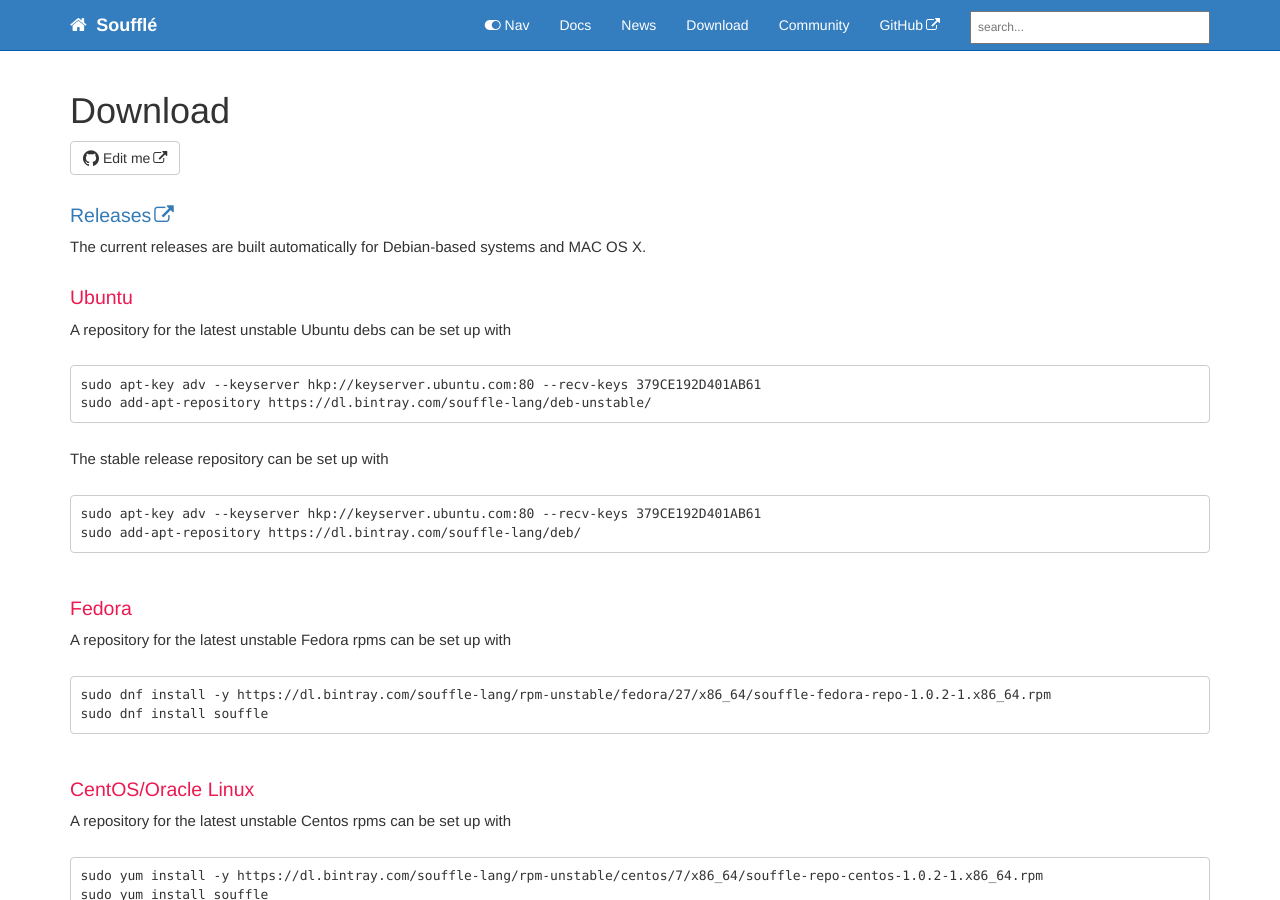
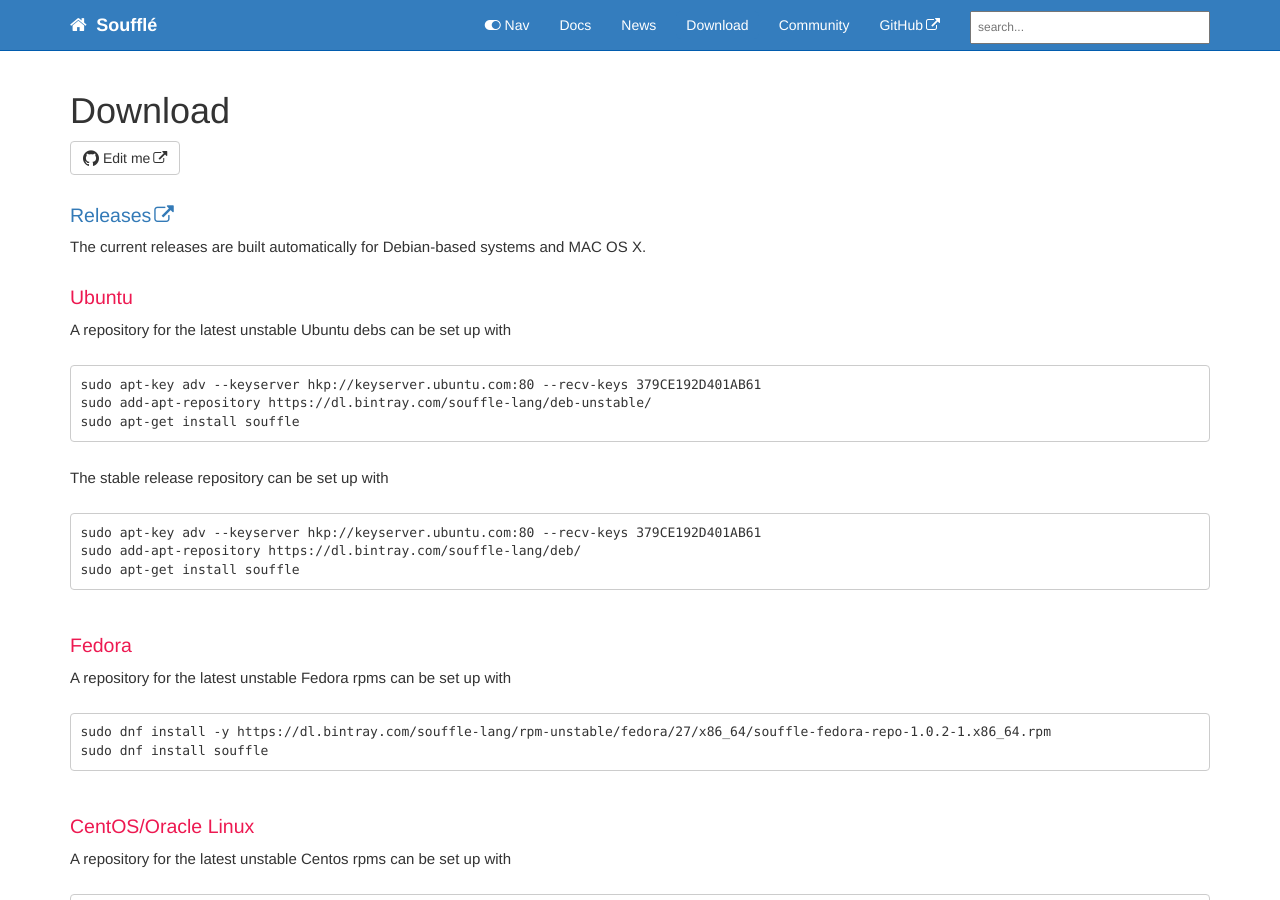
Before and after one commit to souffle-lang/souffle-lang.github.io, a Jekyll site: the page built from pages/download/downloadindex.md, in a window 1280 px wide and 900 px high. Built offline with Jekyll 4.4.1, drawn with Linux system fonts in a browser that asks for light colours; comment, search, counter and statistics services are not loaded.

Commit message:
Update downloadindex.md
Added install command for Ubuntu OS.

````diff
--- a/pages/download/downloadindex.md
+++ b/pages/download/downloadindex.md
@@ -14,11 +14,13 @@ A repository for the latest unstable Ubuntu debs can be set up with
 ```
 sudo apt-key adv --keyserver hkp://keyserver.ubuntu.com:80 --recv-keys 379CE192D401AB61
 sudo add-apt-repository https://dl.bintray.com/souffle-lang/deb-unstable/
+sudo apt-get install souffle
 ```
 The stable release repository can be set up with
 ```
 sudo apt-key adv --keyserver hkp://keyserver.ubuntu.com:80 --recv-keys 379CE192D401AB61
 sudo add-apt-repository https://dl.bintray.com/souffle-lang/deb/
+sudo apt-get install souffle
 ```
 
 ### Fedora
````
